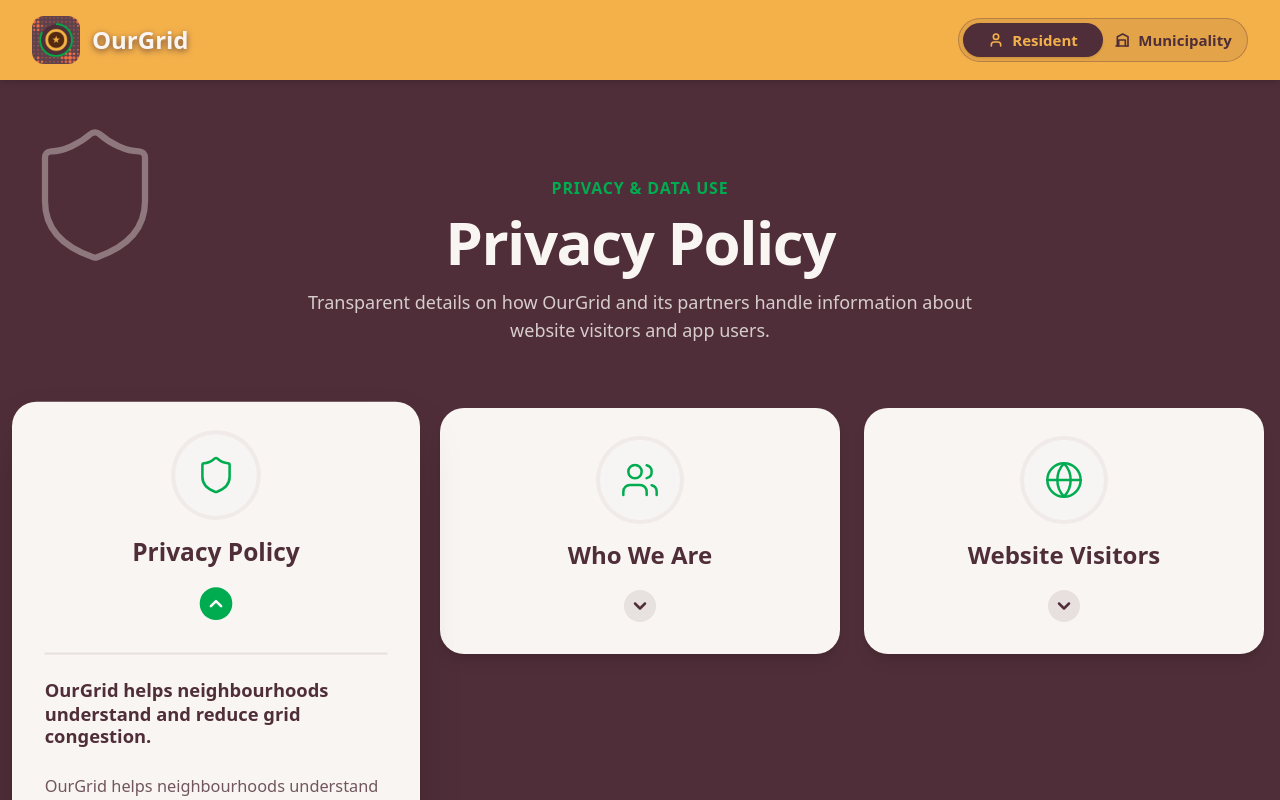
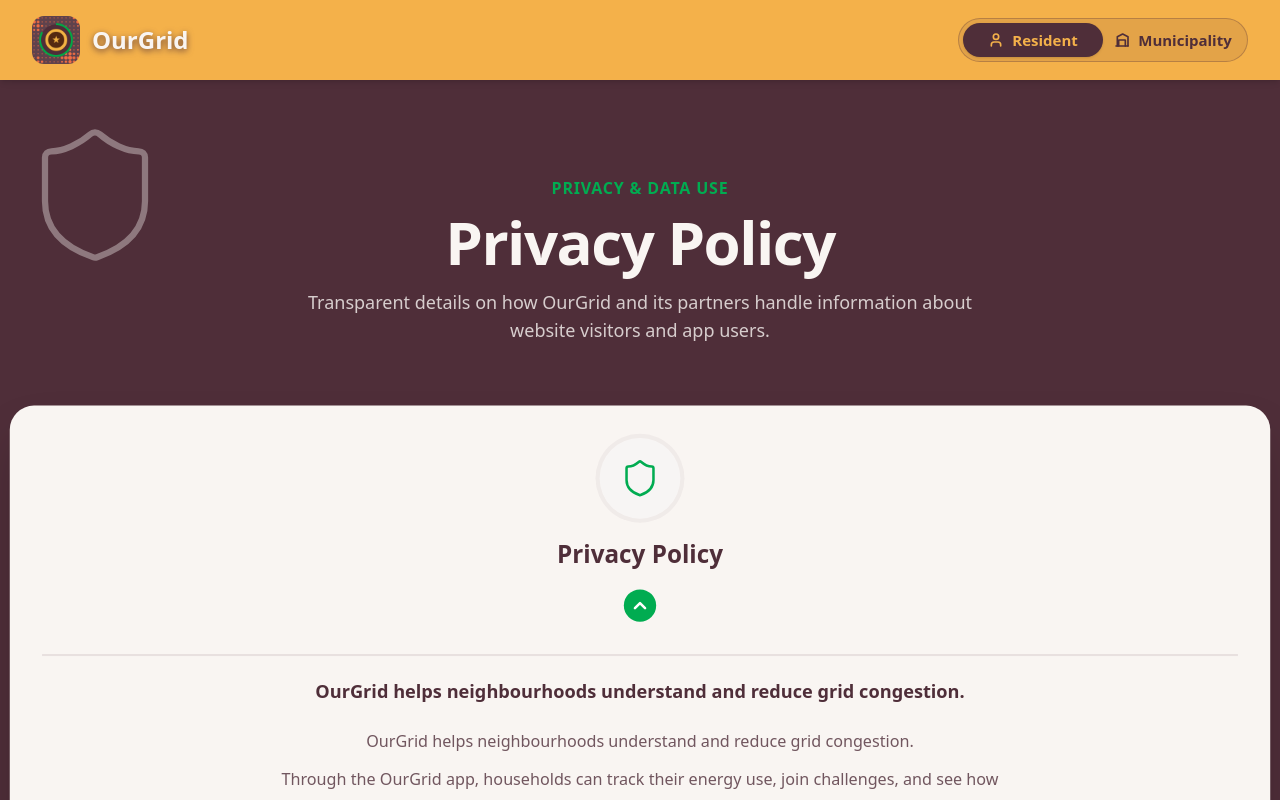
Before and after one commit to Marto8090/OurGrid_Website, a React (Vite) app in the folder client/: page /u/privacy-policy in a window 1280 px wide. Both pictures are taken after a click on the button "Privacy Policy". Shown: the top 800 px of the page. Built offline with nearby package versions, Linux system fonts and the light colour scheme.

Commit message:
Privacy Policy page: improve grid layout logic, enhance readability, and adjust styling for better visual consistency

```diff
--- a/client/src/pages/Privacy_policy.jsx
+++ b/client/src/pages/Privacy_policy.jsx
@@ -10,7 +10,6 @@ import {
   ChevronDown,
 } from "lucide-react";
 
-// We keep your data exactly as it was
 const PRIVACY_SECTIONS = [
   {
     id: "privacy-policy",
@@ -101,7 +100,7 @@ export default function PrivacyPolicy() {
   return (
     <div className="relative w-full min-h-screen bg-[#4F2E39] text-[#F9F5F2] px-4 py-16 lg:py-24 overflow-x-hidden font-sans">
 
-      {/* === BACKGROUND DECORATION (Consistent with FAQ) === */}
+      {/* === BACKGROUND DECORATION === */}
       <div className="absolute inset-0 pointer-events-none">
         <div className="absolute left-5 top-10 opacity-5 animate-pulse">
           <Shield size={150} strokeWidth={1} />
@@ -127,9 +126,16 @@ export default function PrivacyPolicy() {
 
         {/* === GRID LAYOUT === */}
         <div className="grid grid-cols-1 md:grid-cols-2 lg:grid-cols-3 gap-6 items-start pb-20">
-          {PRIVACY_SECTIONS.map((section) => {
+          {PRIVACY_SECTIONS.map((section, index) => {
             const isOpen = openId === section.id;
             const Icon = section.icon;
+
+            // GRID LOGIC:
+            // If it's the first item (index 0), span all columns on Desktop (lg:col-span-3)
+            // This creates a layout of: [ 1 (Full) ] then [ 3 cols ] then [ 3 cols ]
+            const gridClasses = index === 0
+                ? "col-span-1 md:col-span-2 lg:col-span-3"
+                : "col-span-1";
 
             return (
               <div
@@ -137,6 +143,7 @@ export default function PrivacyPolicy() {
                 className={`
                   relative w-full
                   transition-all duration-300 ease-in-out
+                  ${gridClasses}
                   ${isOpen ? "z-10" : "z-0"}
                 `}
               >
@@ -148,7 +155,7 @@ export default function PrivacyPolicy() {
                     overflow-hidden
                     ${
                       isOpen
-                        ? "rounded-3xl shadow-2xl scale-[1.02]"
+                        ? "rounded-3xl shadow-2xl scale-[1.01]"
                         : "rounded-3xl shadow-lg hover:-translate-y-1 hover:shadow-xl"
                     }
                   `}
@@ -162,7 +169,6 @@ export default function PrivacyPolicy() {
                     <div className="relative">
                       <div className="absolute inset-0 bg-[#4F2E39]/5 rounded-full scale-110 transform" />
                       <div className="relative w-20 h-20 flex items-center justify-center rounded-full bg-white/50">
-                        {/* CHANGED: Icon color is now green */}
                         <Icon size={40} className="text-[#01AC51]" strokeWidth={1.5} />
                       </div>
                     </div>
@@ -199,12 +205,13 @@ export default function PrivacyPolicy() {
                       <div className="w-full h-[2px] bg-[#4F2E39]/10 mx-auto w-[85%] mb-6" />
 
                       {/* Summary Text (Bold) */}
-                      <p className="font-bold text-lg leading-tight text-[#4F2E39]">
+                      {/* We limit max width on the first wide card so lines don't get too long to read */}
+                      <p className={`font-bold text-lg leading-tight text-[#4F2E39] ${index === 0 ? "max-w-3xl mx-auto text-center" : ""}`}>
                         {section.short}
                       </p>
 
                       {/* Detailed Body Text */}
-                      <div className="space-y-3 text-[#4F2E39]/80 text-base font-medium leading-relaxed">
+                      <div className={`space-y-3 text-[#4F2E39]/80 text-base font-medium leading-relaxed ${index === 0 ? "max-w-3xl mx-auto text-center" : ""}`}>
                         {section.body.map((line, i) => (
                            <p key={i}>{line}</p>
                         ))}
```
